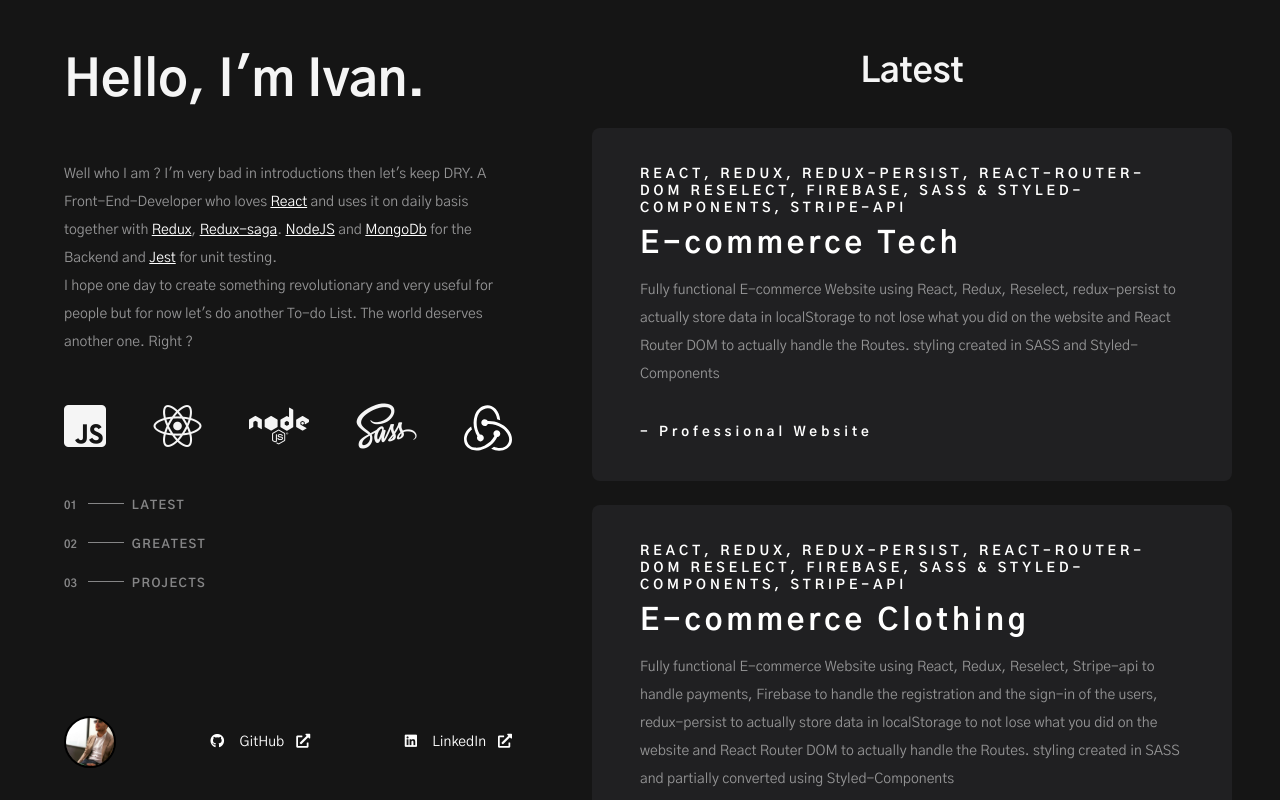
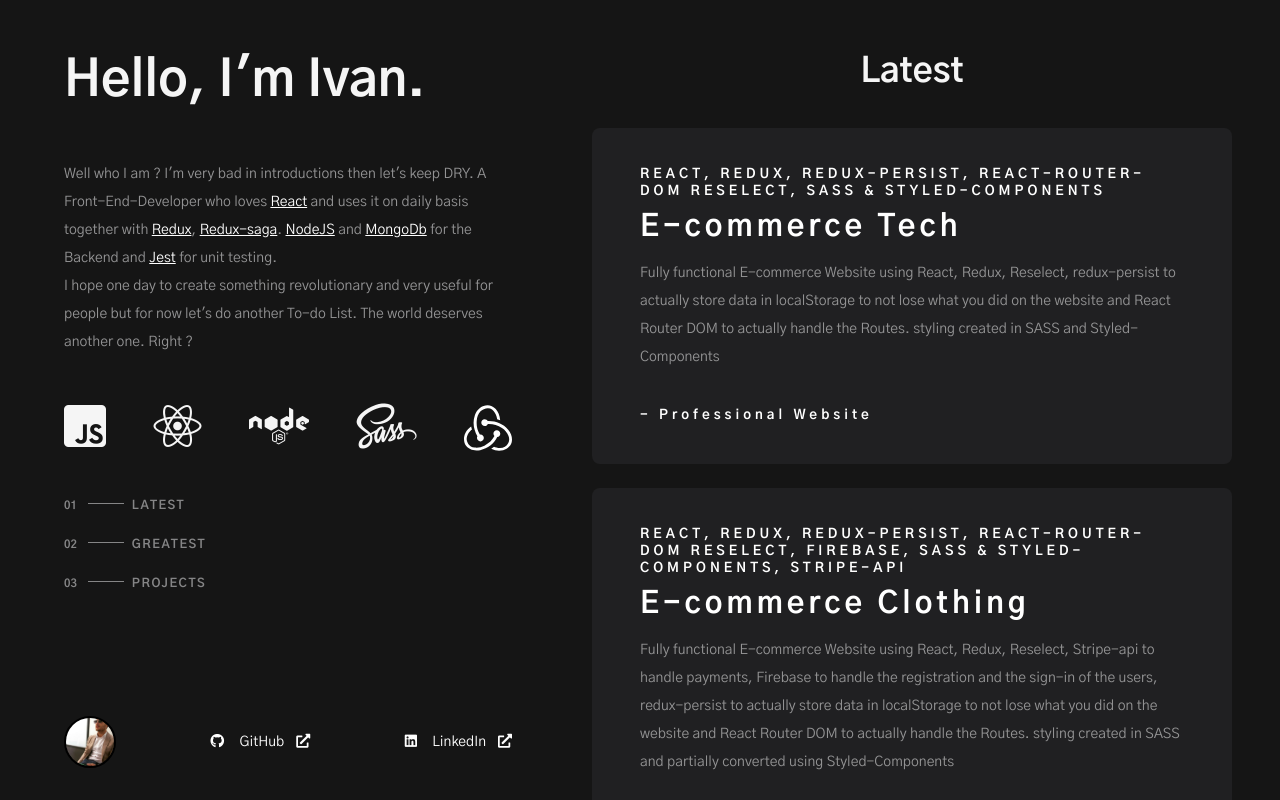
Before and after one commit to beluas/Project-Blog, a React (Create React App) app: page / in a window 1280 px wide. Shown: the top 800 px of the page. Built offline with nearby package versions, Linux system fonts and the light colour scheme.

Commit message:
link updated

```diff
--- a/src/projects.data.js
+++ b/src/projects.data.js
@@ -4,9 +4,9 @@ export const projects = [
 		desc:
 			"Fully functional E-commerce Website using React, Redux, Reselect, redux-persist to actually store data in localStorage to not lose what you did on the website and React Router DOM to actually handle the Routes. styling created in SASS and Styled-Components",
 		skills:
-			"React, Redux, Redux-persist, React-router-dom Reselect, Firebase, SASS & Styled-Components, Stripe-Api",
+			"React, Redux, Redux-persist, React-router-dom Reselect, SASS & Styled-Components",
 		collection: "Professional Website",
-		link: "https://beluacode-ecommerce.herokuapp.com/",
+		link: "https://beluas.github.io/TechGoods/",
 		greatest: true,
 	},
 	{
```
